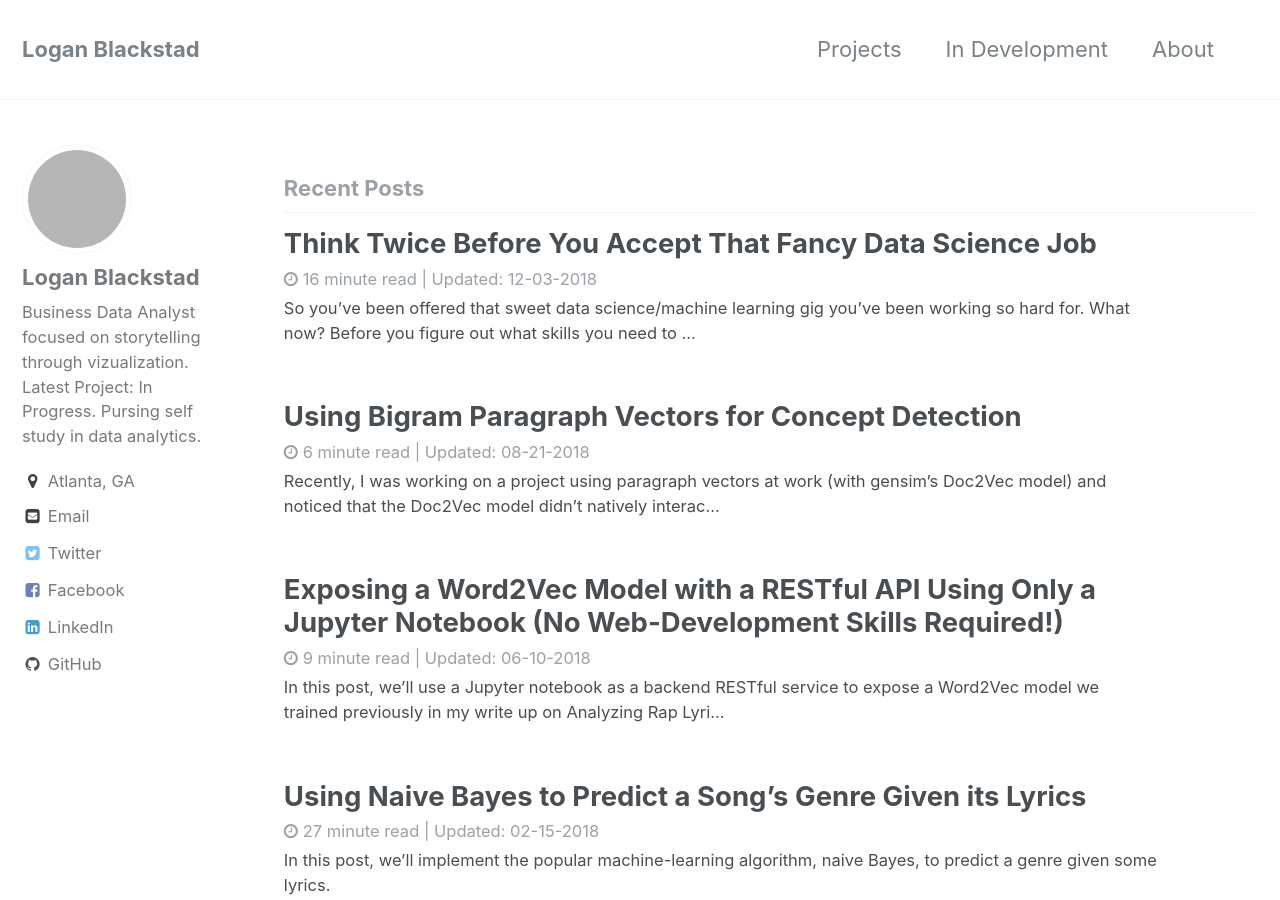
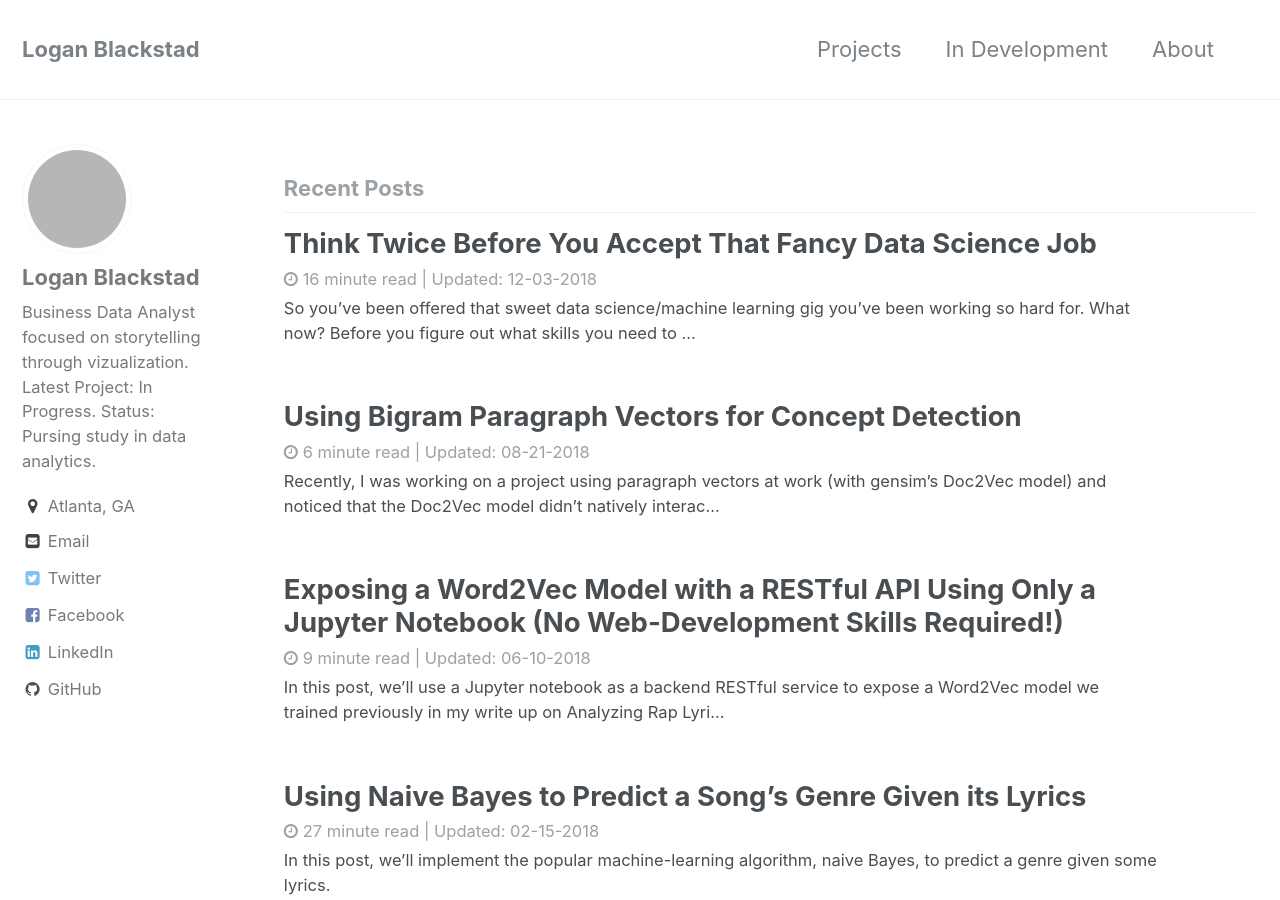
Before and after one commit to loganblackstad/loganblackstad.github.io, a Jekyll site: the page built from index.html, in a window 1280 px wide and 900 px high. Built offline with Jekyll 4.4.1, drawn with Linux system fonts in a browser that asks for light colours; the list of posts is cut into pages by our own code; grey boxes are pictures that could not be loaded.

Commit message:
Update _config.yml
inserted new line characters into sidebar bio for better readability

```diff
--- a/_config.yml
+++ b/_config.yml
@@ -81,7 +81,7 @@ analytics:
 author:
   name             : "Logan Blackstad"
   avatar           : https://avatars0.githubusercontent.com/u/26091324
-  bio              : "Business Data Analyst focused on storytelling through vizualization. Latest Project: In Progress. Pursing self study in data analytics."
+  bio              : "Business Data Analyst focused on storytelling through vizualization. \nLatest Project: In Progress. \nStatus: Pursing study in data analytics."
   location         : "Atlanta, GA"
   email            : logan.blackstad@gmail.com
   uri              :
```
